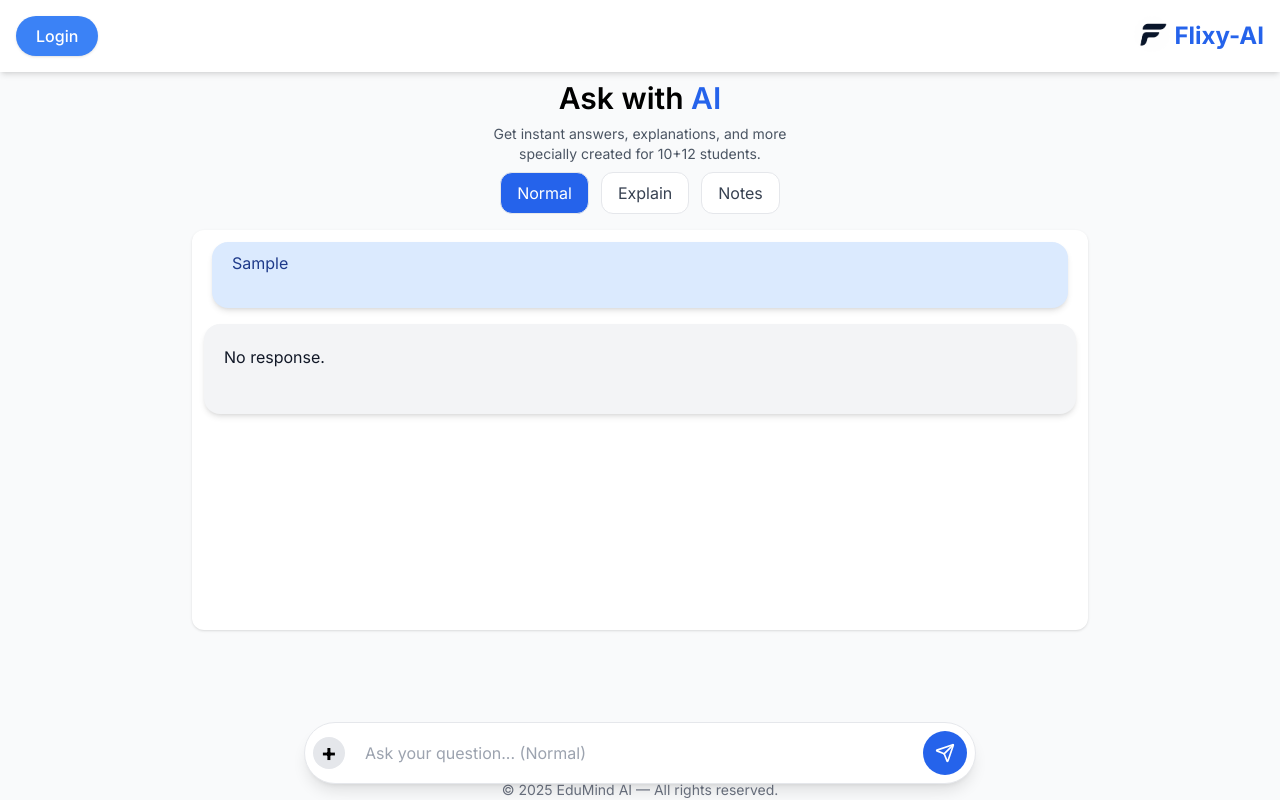
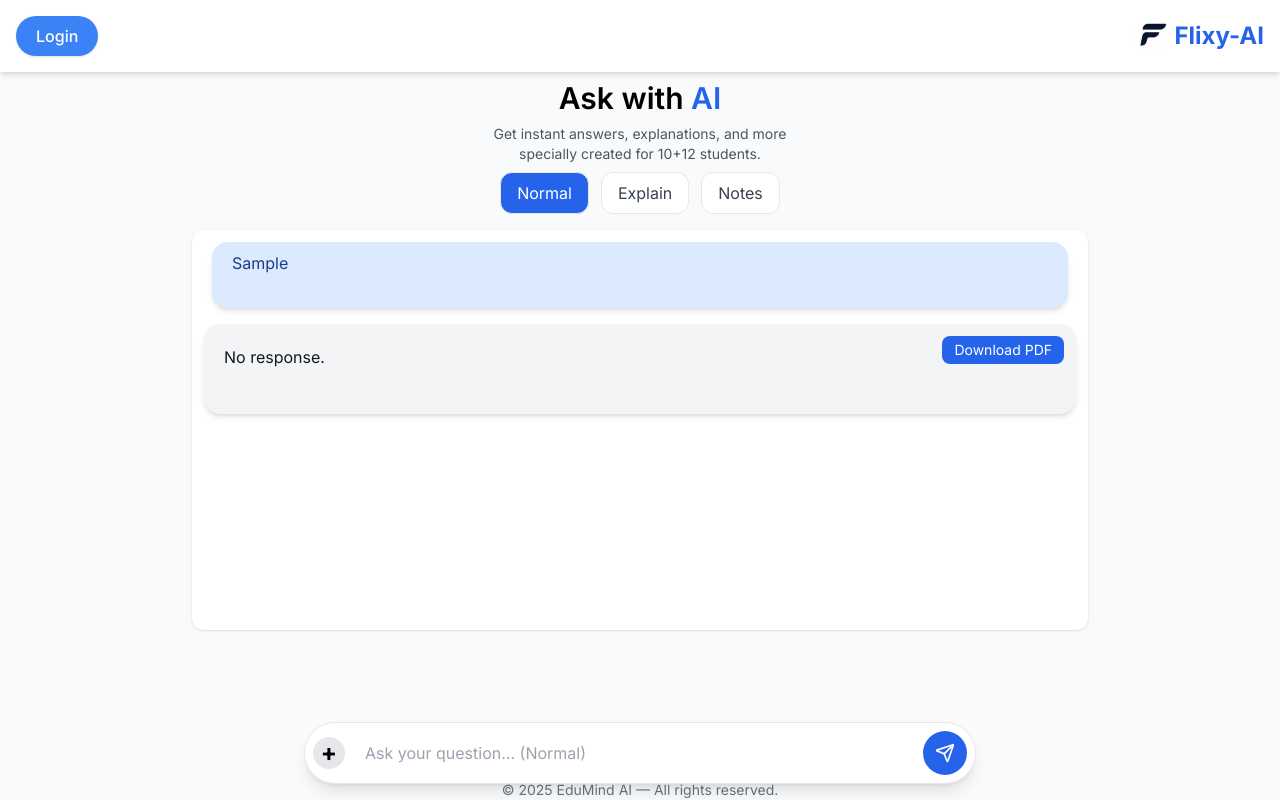
Before and after one commit to rabiullah0786/ai-tutor, a Next.js app: page / in a window 1280 px wide. Both pictures are taken after typing "Sample" into the empty fields and a click on the button 945 px from the left and 753 px from the top of the page. Built offline with nearby package versions, Linux system fonts and the light colour scheme; no server answers.

Commit message:
after add download pdf button

```diff
--- a/app/page.js
+++ b/app/page.js
@@ -6,6 +6,8 @@ import { useState, useRef, useEffect } from "react";
 import { useSession } from "next-auth/react";
 import LoginButton from "./components/LoginButton";
 import { marked } from "marked";
+import jsPDF from "jspdf";
+import html2canvas from "html2canvas";
 
 
 
@@ -16,6 +18,8 @@ export default function ChatBox() {
   const [message, setMessage] = useState("");
   const [loading, setLoading] = useState(false);
   const [messages, setMessages] = useState([]);
+  const [answer, setAnswer] = useState("");
+
 
   const [selectedMode, setSelectedMode] = useState("Normal");
 
@@ -32,6 +36,50 @@ export default function ChatBox() {
       scrollRef.current.scrollTop = scrollRef.current.scrollHeight;
     }
   }, [messages]);
+
+
+
+
+const downloadPDF = async (htmlContent) => {
+  // Create temporary container
+  const tempDiv = document.createElement("div");
+  tempDiv.style.position = "absolute";
+  tempDiv.style.left = "-9999px";
+  tempDiv.style.width = "800px"; // maintain layout
+  tempDiv.innerHTML = htmlContent;
+  document.body.appendChild(tempDiv);
+
+  // Convert HTML → Canvas
+  const canvas = await html2canvas(tempDiv, {
+    scale: 2,
+    backgroundColor: "#fff",
+    useCORS: true,
+  });
+
+  const imgData = canvas.toDataURL("image/png");
+  const pdf = new jsPDF("p", "mm", "a4");
+
+  const imgWidth = 190; // page width in mm
+  const pageHeight = 295; // page height in mm
+  const imgHeight = (canvas.height * imgWidth) / canvas.width;
+
+  let heightLeft = imgHeight;
+  let position = 10;
+
+  pdf.addImage(imgData, "PNG", 10, position, imgWidth, imgHeight);
+  heightLeft -= pageHeight;
+
+  while (heightLeft > 0) {
+    pdf.addPage();
+    position = heightLeft - imgHeight + 10;
+    pdf.addImage(imgData, "PNG", 10, position, imgWidth, imgHeight);
+    heightLeft -= pageHeight;
+  }
+
+  pdf.save("answer.pdf");
+  document.body.removeChild(tempDiv);
+};
+
 
   // Save user on login
   useEffect(() => {
@@ -221,16 +269,20 @@ export default function ChatBox() {
             </div>
           )}
 
-          {messages.map((msg, i) => (
+
+          {messages.map((msg, i) => {
+            const isLastBotMessage = i === messages.length - 1 && msg.role === "assistant";
+
+            return (
               <div
                 key={i}
                 className={
-                "p-5 rounded-2xl shadow-md max-w-none leading-relaxed text-[16px] " +
+                  "relative p-5 rounded-2xl shadow-md max-w-none leading-relaxed text-[16px] " +
 
                   // Bigger headings + underline + gaps
-                "[&_h1]:text-3xl [&_h1]:font-bold [&_h1 :underline [&_h1]:mb-6 " +
-                "[&_h2]:text-2xl [&_h2]:font-semibold [&_h2]: [&_h2]:mb-5 " +
-                "[&_h3]:text-2xl [&_h3]:font-semibold [&_h3]: mb-4 " +
+                  "[&_h1]:text-3xl [&_h1]:font-bold [&_h1]:underline [&_h1]:mb-6 " +
+                  "[&_h2]:text-2xl [&_h2]:font-semibold [&_h2]:underline [&_h2]:mb-5 " +
+                  "[&_h3]:text-xl [&_h3]:font-semibold [&_h3]:mb-4 " +
 
                   // Paragraph spacing
                   "[&_p]:mb-6 " +
@@ -238,14 +290,31 @@ export default function ChatBox() {
                   // List spacing
                   "[&_ul]:mb-3 [&_ol]:mb-3 " +
 
-                // User / bot bubbles
                   (msg.role === "user"
-                  ? "bg-blue-100 text-blue-900  py-2 mx-2 max-w-[70%]"
+                    ? "bg-blue-100 text-blue-900 py-2 mx-2 max-w-[70%]"
                     : "bg-gray-100 text-gray-900 mr-auto max-w-[85%]")
                 }
-              dangerouslySetInnerHTML={{ __html: marked(msg.content || "") }}
+              >
+                {/* AI Answer */}
+                <div
+                  dangerouslySetInnerHTML={{
+                    __html: marked(msg.content || "")
+                  }}
                 />
-          ))}
+
+                {/* PDF Button — only show for last AI message */}
+                {isLastBotMessage && (
+                  <button
+                    onClick={() => downloadPDF(msg.content)}
+                    className="absolute top-3 right-3 bg-blue-600 text-white px-3 py-1 rounded-lg text-sm"
+                  >
+                    Download PDF
+                  </button>
+                )}
+              </div>
+            );
+          })}
+
 
 
           {loading && (
@@ -253,6 +322,7 @@ export default function ChatBox() {
           )}
         </div>
       </main>
+
 
       {/* INPUT AREA */}
       <form
--- a/package.json
+++ b/package.json
@@ -10,6 +10,8 @@
   },
   "dependencies": {
     "encoding": "^0.1.13",
+    "html2canvas": "^1.4.1",
+    "jspdf": "^3.0.4",
     "lucide-react": "^0.553.0",
     "marked": "^17.0.0",
     "mongoose": "^8.20.0",
```
Also changed, not shown: 1 other file (tests, documents, lock files or other folders). Lines whose indentation alone changed are shown as unchanged.
